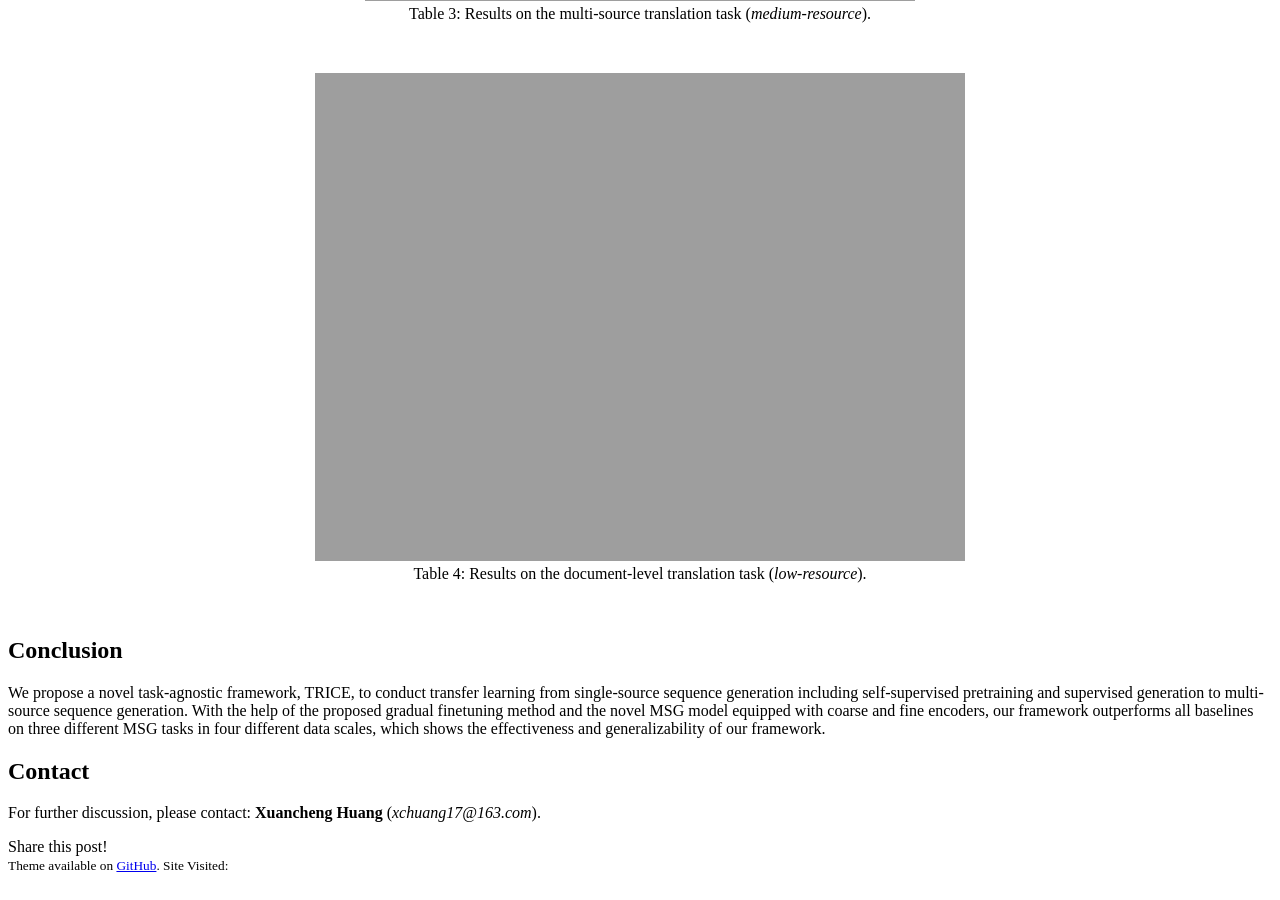
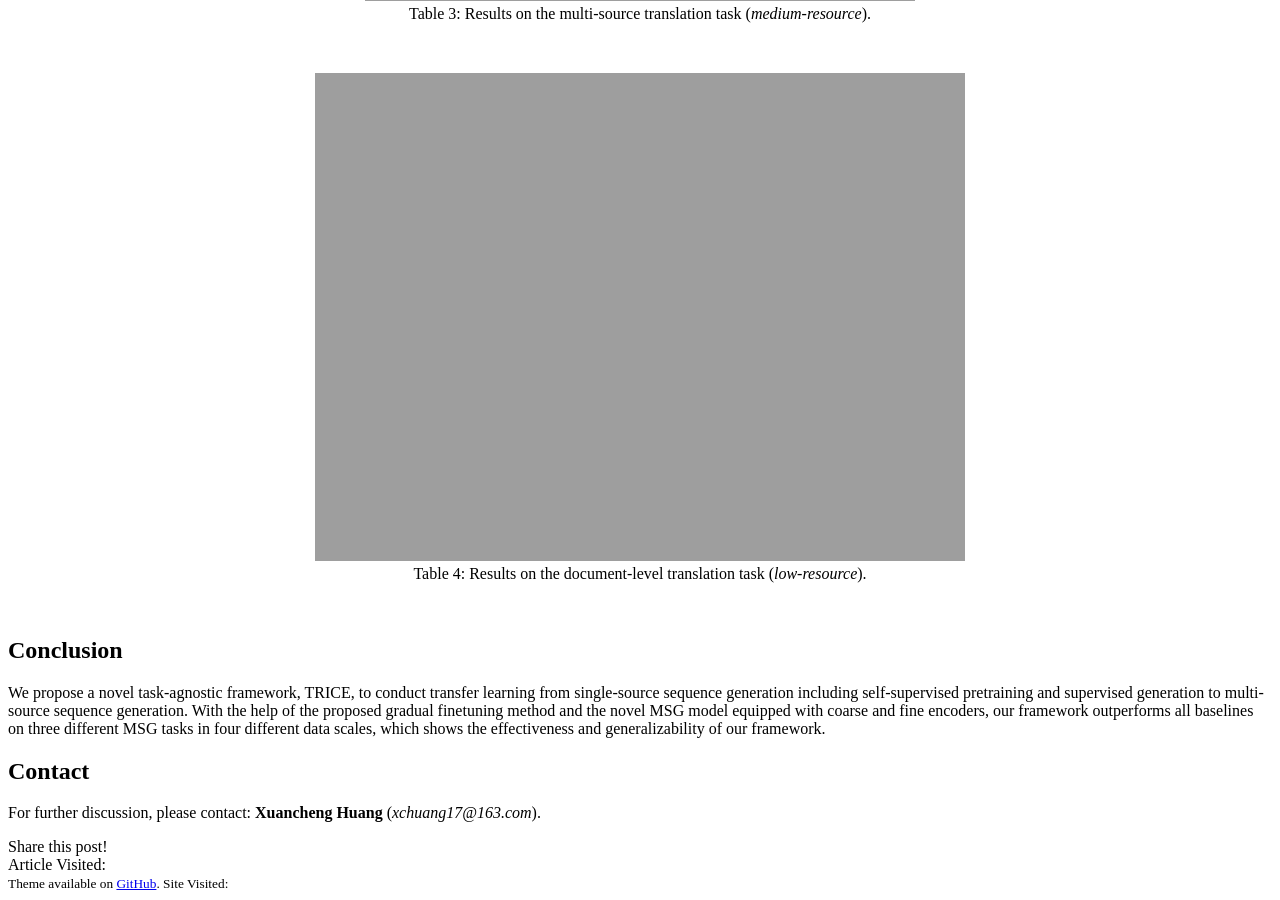
Before and after one commit to thumtblog/thumtblog.github.io, a Jekyll site: the page built from _posts/2021-05-27-TRICE.md, in a window 1280 px wide and 900 px high, scrolled down 4331 px. Built offline with Jekyll 4.4.1, drawn with Linux system fonts in a browser that asks for light colours; comment, search, counter and statistics services are not loaded.

Commit message:
added visit number page

```diff
--- a/_layouts/post.html
+++ b/_layouts/post.html
@@ -71,3 +71,8 @@
     </div>
   {% endfor %}
 {% endif %}
+
+<script async src="//busuanzi.ibruce.info/busuanzi/2.3/busuanzi.pure.mini.js"></script>
+<span id="busuanzi_container_page_pv">
+  Article Visited: <span id="busuanzi_value_page_pv"></span>
+</span>
```
